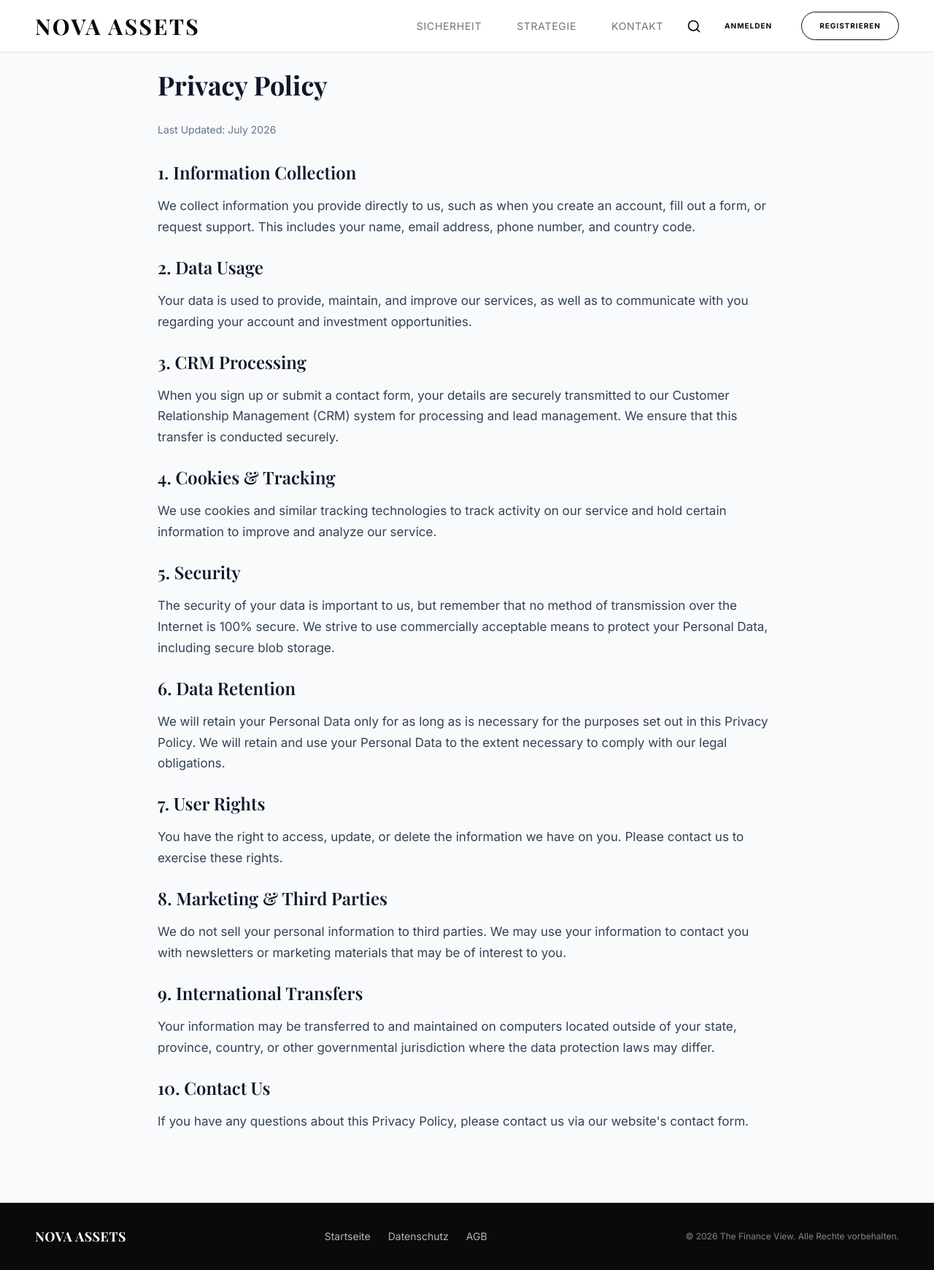
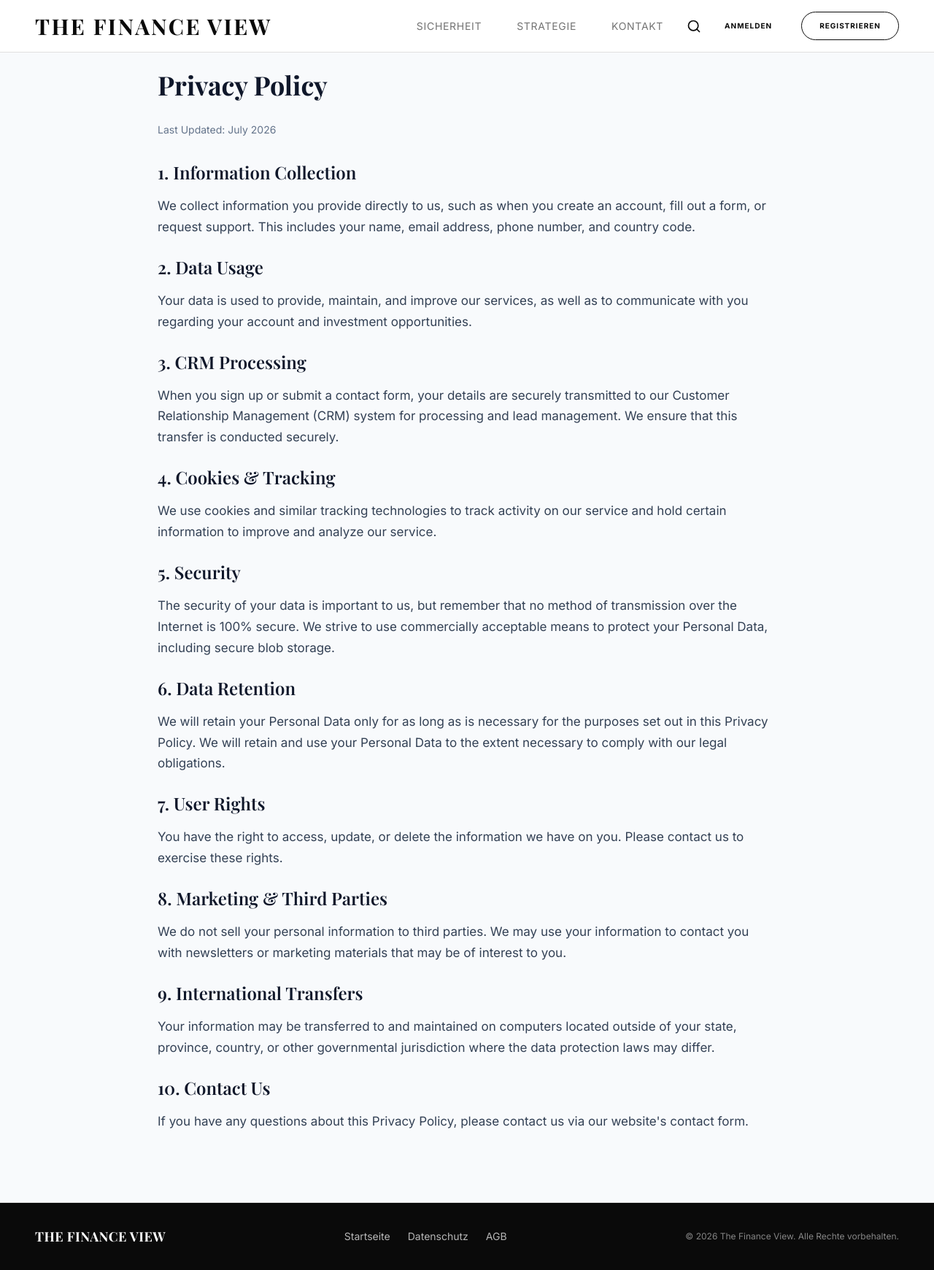
Before and after one commit to MohanPrasathSece/german4, a React (Vite) app: page /privacy-policy in a window 1280 px wide. Shown: the whole page at 73% size. Built offline with nearby package versions, Linux system fonts and the light colour scheme; the HTML template or start-up script is replaced by a standard one; a web font is replaced by a local one.

Commit message:
Rename Nova Assets to The Finance View

```diff
--- a/src/components/AuthDialog.tsx
+++ b/src/components/AuthDialog.tsx
@@ -162,7 +162,7 @@ export const AuthDialog = ({
 
             {/* Logo */}
             <div className="relative z-10">
-              <div className="text-white font-bold text-2xl tracking-widest">NOVA ASSETS</div>
+              <div className="text-white font-bold text-2xl tracking-widest">THE FINANCE VIEW</div>
               <div className="mt-2 h-[1px] w-12 bg-red-500" />
             </div>
 
@@ -204,7 +204,7 @@ export const AuthDialog = ({
           <div className="flex-1 bg-white flex flex-col justify-center px-6 py-8 sm:px-10 sm:py-12 rounded-r-[28px]">
             {/* Mobile logo */}
             <div className="lg:hidden mb-8">
-              <div className="font-bold text-xl tracking-widest text-gray-900">NOVA ASSETS</div>
+              <div className="font-bold text-xl tracking-widest text-gray-900">THE FINANCE VIEW</div>
               <div className="mt-1 h-[1px] w-10 bg-red-500" />
             </div>
 
--- a/src/components/DashboardNavbar.tsx
+++ b/src/components/DashboardNavbar.tsx
@@ -34,7 +34,7 @@ const DashboardNavbar = () => {
         <div className="flex items-center justify-between h-20">
           <Link to="/" className="flex items-center space-x-2 relative z-10">
             <span className="text-2xl font-serif font-bold tracking-wider">
-              NOVA ASSETS
+              THE FINANCE VIEW
             </span>
           </Link>
 
--- a/src/components/Footer.tsx
+++ b/src/components/Footer.tsx
@@ -7,7 +7,7 @@ const Footer = () => {
     <footer className="bg-foreground text-background py-8 border-t border-border">
       <div className="container mx-auto px-4 sm:px-6 lg:px-12 flex flex-col items-center gap-5 sm:gap-4 sm:flex-row sm:justify-between">
         <div className="text-serif font-bold text-lg tracking-wide">
-          NOVA ASSETS
+          THE FINANCE VIEW
         </div>
 
         <div className="flex flex-wrap items-center justify-center gap-4 sm:gap-6 text-xs sm:text-sm text-background/70">
--- a/src/components/Navbar.tsx
+++ b/src/components/Navbar.tsx
@@ -56,7 +56,7 @@ const Navbar = ({ isLight = false }: { isLight?: boolean }) => {
             onClick={() => handleLinkClick('/')}
             className={`text-serif text-2xl lg:text-3xl font-bold tracking-[0.08em] transition-colors duration-300 ${textColorClass}`}
           >
-            NOVA ASSETS
+            THE FINANCE VIEW
           </Link>
 
           <div className="flex items-center gap-6">
--- a/src/pages/Index.tsx
+++ b/src/pages/Index.tsx
@@ -57,7 +57,7 @@ const Index = () => {
         </div>
       </section>
 
-      <Ticker text="FINANZ • HOHE RENDITE • LIMITIERTE PLÄTZE • INSTITUTIONELLES NIVEAU • SICHER • DEZENTRALISIERT • NOVA ASSETS • " />
+      <Ticker text="FINANZ • HOHE RENDITE • LIMITIERTE PLÄTZE • INSTITUTIONELLES NIVEAU • SICHER • DEZENTRALISIERT • THE FINANCE VIEW • " />
 
       {/* Section 2: About Us */}
       <section id="about" className="py-16 sm:py-20 lg:py-24 px-4 sm:px-6 lg:px-12 bg-muted/30 relative border-y border-border">
```
